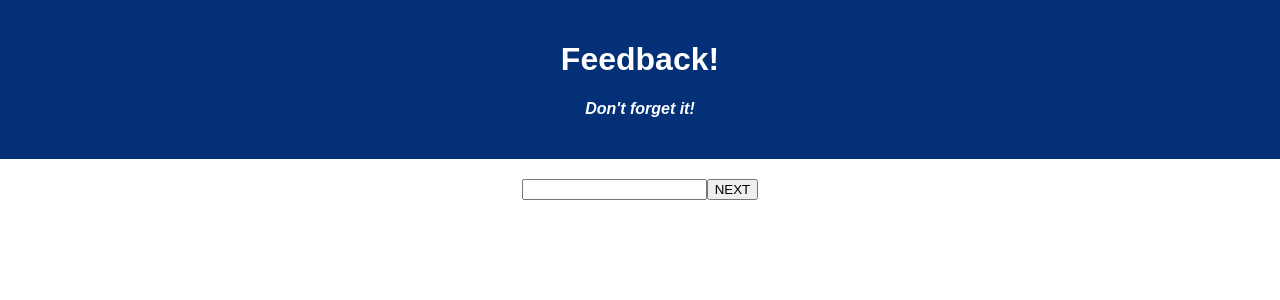
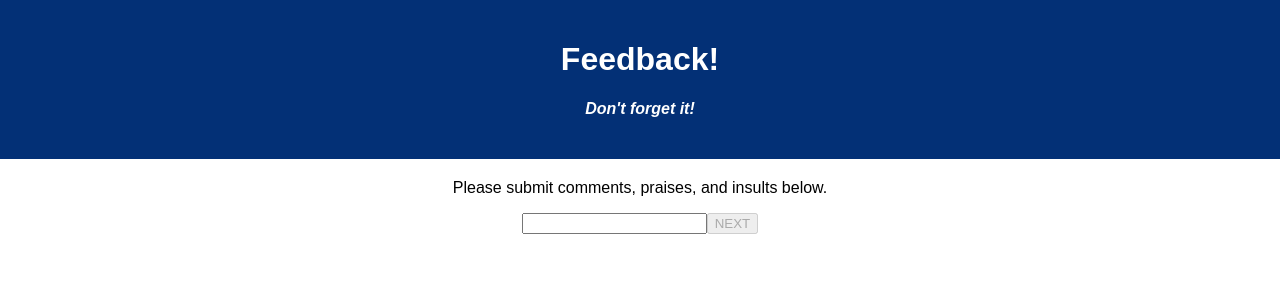
Before and after one commit to matthewbouc/weekend-redux-feedback-loop, a React (Create React App) app: page /#/comments in a window 1280 px wide. Shown: the top 300 px of the page. Built offline with nearby package versions, Linux system fonts and the light colour scheme.

Commit message:
Added text to pages/forms.  No longer allow blank inputs

```diff
--- a/src/components/CommentsPage/CommentsPage.jsx
+++ b/src/components/CommentsPage/CommentsPage.jsx
@@ -18,8 +18,9 @@ function CommentPage() {
 
     return(
         <form>
+            <p>Please submit comments, praises, and insults below.</p>
             <input onChange={(event) => setCommentState(event.target.value)} type="text" />
-            <button onClick={handleNext} type="button">NEXT</button>
+            <button type="button" disabled={!commentState} onClick={handleNext}>NEXT</button>
         </form>
     )
 }
--- a/src/components/FeelingPage/FeelingPage.jsx
+++ b/src/components/FeelingPage/FeelingPage.jsx
@@ -17,8 +17,9 @@ function FeelingPage() {
 
     return(
         <form>
+            <p>How are you feeling today?</p>
             <input onChange={(event)=>setFeelingState(event.target.value)} type="text" />
-            <button onClick={handleNext} type="button">NEXT</button>
+            <button type="button" disabled={!feelingState} onClick={handleNext}>NEXT</button>
         </form>
     )
 }
--- a/src/components/SupportPage/SupportPage.jsx
+++ b/src/components/SupportPage/SupportPage.jsx
@@ -17,8 +17,9 @@ function SupportPage() {
 
     return(
         <form>
+            <p>Do you feel loved and supported by the Staff?</p>
             <input onChange={(event) => setSupportState(event.target.value)} type="text" />
-            <button onClick={handleNext} type="button">NEXT</button>
+            <button type="button" disabled={!supportState} onClick={handleNext}>NEXT</button>
         </form>
     )
 }
--- a/src/components/UnderstandingPage/UnderstandingPage.jsx
+++ b/src/components/UnderstandingPage/UnderstandingPage.jsx
@@ -18,8 +18,9 @@ function UnderstandingPage() {
 
     return(
         <form>
+            <p>How well did you understand today's material?</p>
             <input onChange={(event) => setUnderstandingState(event.target.value)} type="text" />
-            <button onClick={handleNext} type="button">NEXT</button>
+            <button type="button" disabled={!understandingState} onClick={handleNext}>NEXT</button>
         </form>
     )
 }
```
